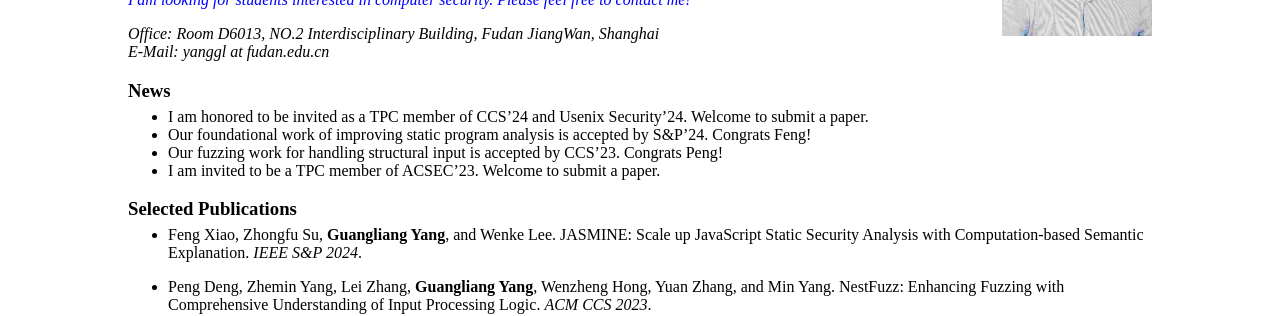
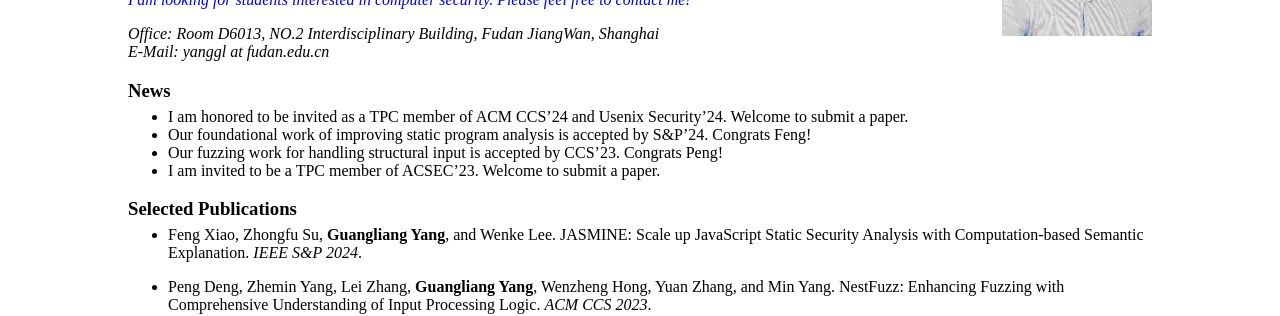
Before and after one commit to yang-guangliang/yang-guangliang.github.io, a Jekyll site: the page built from index.md, in a window 1280 px wide. Shown: the part 218-534 px from the top of the page. Built offline with Jekyll 4.4.1, drawn with Linux system fonts in a browser that asks for light colours.

Commit message:
Update index.md

```diff
--- a/index.md
+++ b/index.md
@@ -20,7 +20,7 @@ My research focuses on computer system and AI security. Our team is particularly
 
 
 ### News
-- I am honored to be invited as a TPC member of CCS'24 and Usenix Security'24. Welcome to submit a paper.
+- I am honored to be invited as a TPC member of ACM CCS'24 and Usenix Security'24. Welcome to submit a paper.
 - Our foundational work of improving static program analysis is accepted by S&P'24. Congrats Feng!
 - Our fuzzing work for handling structural input is accepted by CCS'23. Congrats Peng!
 - I am invited to be a TPC member of ACSEC'23. Welcome to submit a paper.
```
